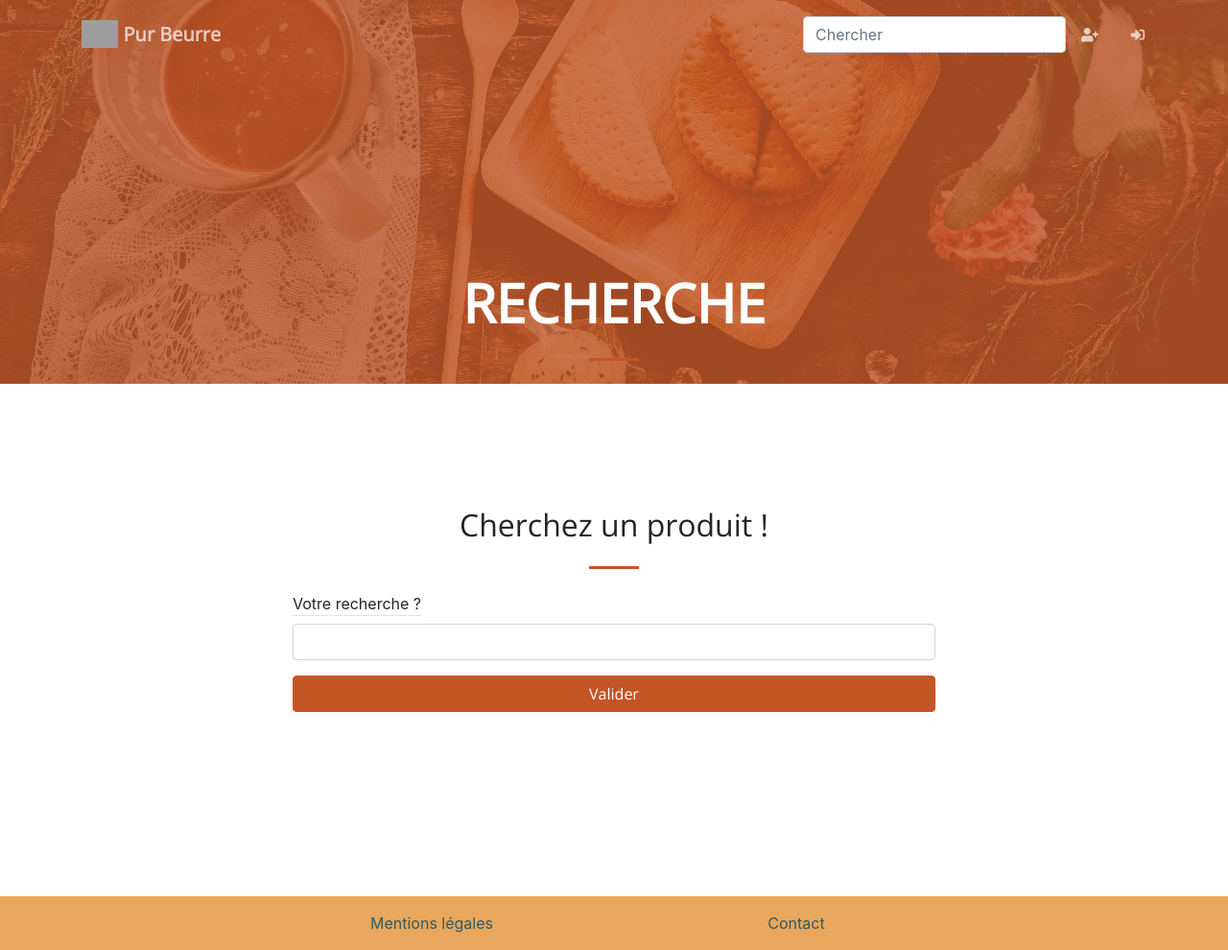
After one commit to isottellina/purbeurre, a Django app: page /product/search/ in a window 1280 px wide. The commit adds this page. Shown: the whole page at 96% size. Run offline with Django 3.2, Linux system fonts and the light colour scheme; style sheets or scripts are compiled from the project's sources; some libraries are stand-ins or nearby versions; some web fonts are replaced; grey boxes are pictures that could not be loaded.

Commit message:
Added basic search page

```diff
--- a/home/templates/home/_masthead.html
+++ b/home/templates/home/_masthead.html
@@ -7,9 +7,9 @@
       </div>
       <div class="col-lg-8 align-self-baseline">
         <p class="text-white-75 font-weight-light mb-5">Trouvez un produit de substitution pour ceux que vous consommez tous les jours</p>
-	<form class="form-inline justify-content-center">
+	<form class="form-inline justify-content-center" action="{% url 'products:search' %}">
 	  <div class="input-group">
-	    <input class="form-control" type="search" placeholder="Produit" aria-label="Chercher">
+	    <input class="form-control" type="search" name="query" placeholder="Produit" aria-label="Chercher">
 	    <div class="input-group-append">
 	      <button class="btn btn-dark" type="submit">Chercher</button>
 	    </div>
--- a/products/templates/products/index.html
+++ /dev/null
@@ -1 +0,0 @@
-{% extends 'base.html' %}
--- /dev/null
+++ b/products/templates/products/search.html
@@ -0,0 +1,40 @@
+{% extends 'base.html' %}
+{% load static %}
+
+{% block title %}Recherche{% endblock %}
+{% block masttitle %}Recherche{% endblock %}
+
+{% block content %}
+<section class="page-section" id="results">
+  <div class="container">
+    <div class="row justify-content-center">
+      <div class="col-lg-8">
+        <h2 class="mt-0 text-center">Cherchez un produit !</h2>
+        <hr class="divider my-4" />
+	<div class="mb-5 container">
+
+	  <form class="container needs-validation" action="{% url 'products:search' %}" method="get" novalidate>
+	    <div class="row">
+	      <div class="form-group col-lg-12">
+		<label class="border-bottom" for="searchInput">Votre recherche ?</label>
+		<input class="form-control" name="query" id="searchInput" required>
+		<div class="invalid-feedback">
+		  Ce champ ne peut pas être vide.
+		</div>
+	      </div>
+	    </div>
+	    <div class="row">
+	      <div class="form-group col-lg-12">
+		<button type="submit" class="btn btn-primary btn-block">Valider</button>
+	      </div>
+	    </div>
+	  </form>
+	</div>
+      </div>
+  </div>
+</section>
+{% endblock %}
+
+{% block javascript %}
+<script src="{% static 'users/js/signup_validate.js' %}"></script>
+{% endblock %}
--- a/products/urls.py
+++ b/products/urls.py
@@ -3,13 +3,14 @@
 # Filename: urls.py
 # Author: Louise <louise>
 # Created: Sun Apr 26 19:57:39 2020 (+0200)
-# Last-Updated: Sun Apr 26 19:57:56 2020 (+0200)
+# Last-Updated: Tue Apr 28 20:12:53 2020 (+0200)
 #           By: Louise <louise>
 #
 from django.urls import path
 
 from . import views
 
+app_name = 'products'
 urlpatterns = [
-    path('', views.index, name='index'),
+    path('search/', views.search, name='search'),
 ]
--- a/products/views.py
+++ b/products/views.py
@@ -3,10 +3,27 @@
 # Filename: views.py
 # Author: Louise <louise>
 # Created: Sun Apr 26 19:58:05 2020 (+0200)
-# Last-Updated: Sun Apr 26 19:59:53 2020 (+0200)
+# Last-Updated: Tue Apr 28 20:13:49 2020 (+0200)
 #           By: Louise <louise>
 #
 from django.shortcuts import render
 
-def index(request):
-    return render(request, "products/index.html")
+from .models import Product
+
+def search(request):
+    """
+    Search for a product. Return a search page if there
+    is no query. Accepts only GET method and returns the
+    same search page if there is a POST request.
+    """
+    if (request.method != "GET" or
+        "query" not in request.GET or
+        not request.GET["query"]):
+        return render(request, "products/search.html")
+
+    results = Product.objects.filter(name__icontains=request.GET['query'])
+
+    return render(request, "products/search_results.html", {
+        'search_str': request.GET['query'],
+        'results': results
+    })
--- a/purbeurre/urls.py
+++ b/purbeurre/urls.py
@@ -19,5 +19,6 @@ from django.urls import path, include
 urlpatterns = [
     path('admin/', admin.site.urls),
     path('', include('home.urls')),
-    path('user/', include('users.urls'))
+    path('user/', include('users.urls')),
+    path('product/', include('products.urls'))
 ]
--- a/templates/_navbar.html
+++ b/templates/_navbar.html
@@ -11,8 +11,8 @@
     <div class="collapse navbar-collapse" id="navbarResponsive">
       <ul class="navbar-nav ml-auto my-2 my-lg-0 align-items-lg-center">
 	<!-- Search bar-->
-	<form class="form-inline">
-	  <input class="form-control" type="search" placeholder="Chercher">
+	<form class="form-inline" action="{% url 'products:search' %}">
+	  <input class="form-control" name="query" type="search" placeholder="Chercher">
 	</form>
 	{% if request.user.is_authenticated %}
 	<!-- My account-->
```
Also changed, not shown: products/templates/products/search_results.html (added, +20 -0 lines).
